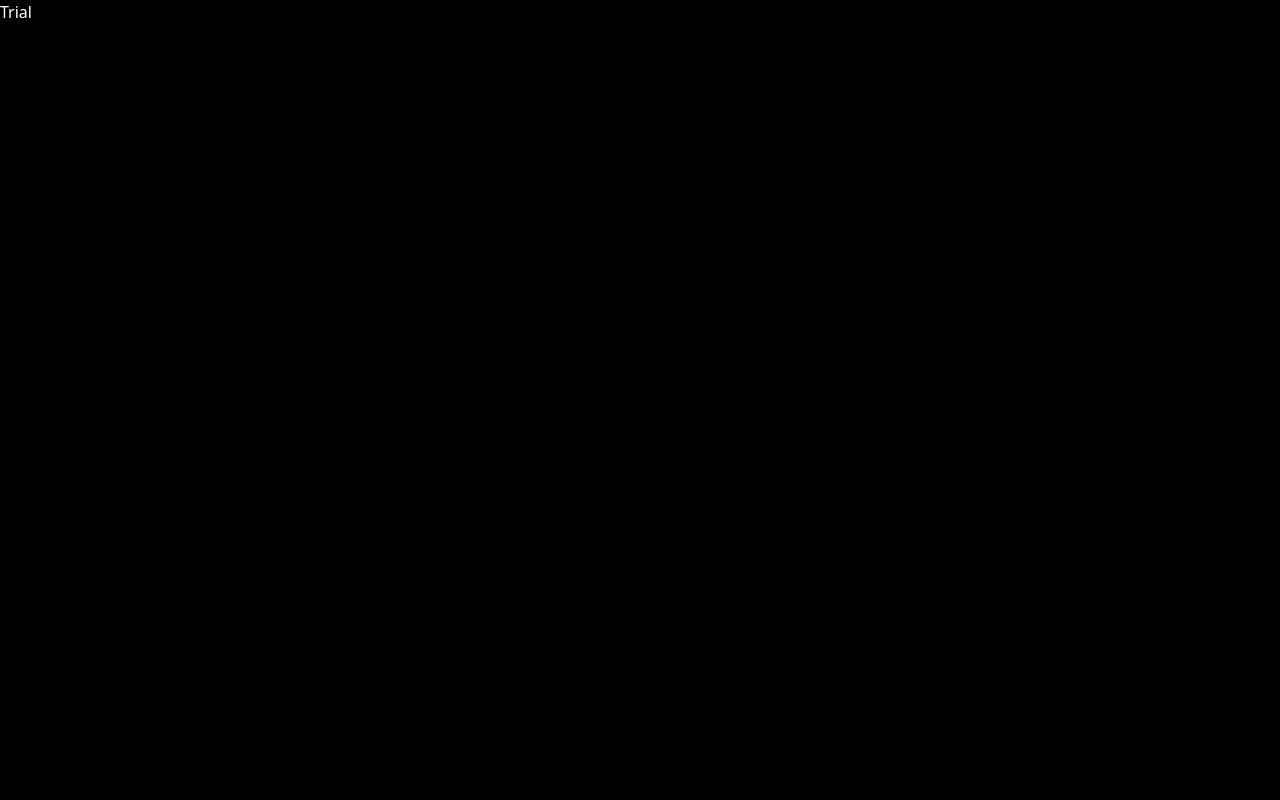
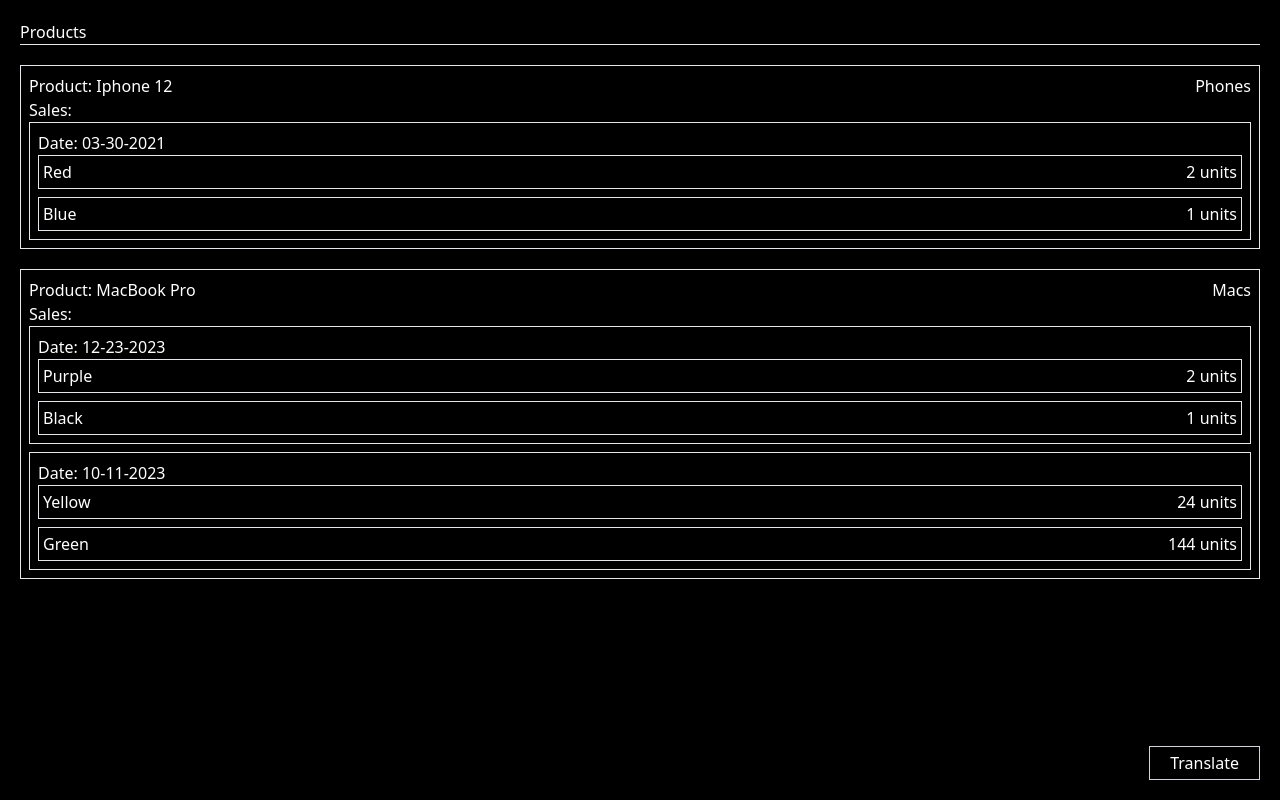
Before and after one commit to HenryMilac/Mixer, a React (Vite) app: page / in a window 1280 px wide. Built offline with nearby package versions, Linux system fonts and the light colour scheme.

Commit message:
react-i18next: done

```diff
--- a/src/App.tsx
+++ b/src/App.tsx
@@ -7,10 +7,10 @@ import Reacti18next from "./MixerFront/Issues/TranslatePage/react-i18next/Reacti
 export default function App() {
   return (
     <div>
-      {/* <Reacti18next/> */}
+      <Reacti18next/>
       {/* <FetchFromJSON/> */}
 
-      <Z/>
+      {/* <Z/> */}
     </div>
   )
 }
--- a/src/MixerFront/Issues/TranslatePage/react-i18next/App.tsx
+++ b/src/MixerFront/Issues/TranslatePage/react-i18next/App.tsx
@@ -1,11 +1,13 @@
 import i18next from 'i18next';
+import { useTranslation } from 'react-i18next';
 // Translate files JSON
 import global_en from './src/translations/en/global.json';
+import global_es from './src/translations/es/global.json';
+// Components
 import BtnTranslate from "./src/components/BtnTranslate";
-// Components
-import CardProduct from "./src/components/CardProduct";
-import global_es from './src/translations/es/global.json';
-import { useTranslation } from 'react-i18next';
+import CardProduct from './src/components/CardProduct';
+
+
 
 
 i18next.init({
@@ -28,21 +30,20 @@ i18next.init({
 export default function App() {
 
     const [t] = useTranslation('global');
-
-    const productsData = t("dataInformation", {returnObjects: true})
-
-
-
+    const productsData = t("dataProducts", {returnObjects: true})
+    // console.log(productsData)
     return (
-        <div className="p-5 relative pb-24 max-w-2xl mx-auto">
-            <div className="mb-7 border-b border-gray-300">
-                <p className="text-2xl font-bold">{t("titleApp")}:</p>
+        <div className='p-5'>
+            <div className='mb-5'>
+                <p>{t("titleApp")}</p>
+                <hr />
             </div>
 
-            <div className="flex flex-col gap-y-5">
-                {productsData.map( productData => (
-                    <CardProduct key={productData.id}
-                        productData={productData}
+            <div className='flex flex-col gap-y-5'>
+                {productsData.map(product => (
+                    <CardProduct
+                        key={product.id}
+                        product={product}
                     />
                 ))}
             </div>
--- a/src/MixerFront/Issues/TranslatePage/react-i18next/Reacti18next.tsx
+++ b/src/MixerFront/Issues/TranslatePage/react-i18next/Reacti18next.tsx
@@ -1,9 +1,6 @@
 import { I18nextProvider } from "react-i18next";
 import i18next from "i18next";
-
 import App from "./App";
-
-
 
 
 
@@ -14,3 +11,6 @@ export default function Reacti18next() {
         </I18nextProvider>
     )
 }
+
+
+// Remind! this wrap, it will be used in the root component (index.html), for example
--- /dev/null
+++ b/src/MixerFront/Issues/TranslatePage/react-i18next/src/components/CardColor.tsx
@@ -0,0 +1,13 @@
+export default function CardColor({colors}:any) {
+    // console.log(colors)
+    return (
+        <>
+            {colors.map((color:any) => (
+                <div key={color.color} className="flex justify-between border p-1">
+                    <p>{color.color}</p>
+                    <p>{color.units} {color.unitTitle}</p>
+                </div>
+            ))}
+        </>
+    )
+}
--- a/src/MixerFront/Issues/TranslatePage/react-i18next/src/components/CardProduct.tsx
+++ b/src/MixerFront/Issues/TranslatePage/react-i18next/src/components/CardProduct.tsx
@@ -1,25 +1,21 @@
-import { useTranslation } from "react-i18next";
 import CardSale from "./CardSale";
 
-export default function CardProduct() {
+export default function CardProduct({product}:any) {
+    // console.log(product.sales)
+    return (
+        <div className="border p-2">
+            <div className="flex justify-between">
+                <p>{product.titleProduct}: {product.nameProduct}</p>
+                <p>{product.categoryProduct}</p>
+            </div>
+            <div>
+                <p>{product.salesTitle}:</p>
 
-    const [t] = useTranslation('global');
-    const productsData = t("dataInformation", {returnObjects: true})
-
-
-
-    return (
-        <div className="border border-gray-300 p-3 rounded-lg">
-            <div className="flex justify-between items-center border-b border-gray-300">
-                <p className="text-xl font-bold">{productsData.nameProduct}</p>
-                <p>{productsData.categoryProduct}</p>
-            </div>
-            <p className="text-base font-bold mb-2">{productsData.salesTitle}</p>
-
-            <div className="flex flex-col gap-y-2">
-                {productsData.map( saleData =>
-                    <CardSale/>
-                )}
+                <div className="flex flex-col gap-y-2">
+                    <CardSale
+                        sales={product.sales}
+                    />
+                </div>
             </div>
         </div>
     )
--- a/src/MixerFront/Issues/TranslatePage/react-i18next/src/components/CardSale.tsx
+++ b/src/MixerFront/Issues/TranslatePage/react-i18next/src/components/CardSale.tsx
@@ -1,18 +1,21 @@
-export default function CardSale() {
+import CardColor from "./CardColor";
+
+export default function CardSale({sales}:any) {
     return (
-        <div className="border-b border-gray-300 px-3">
-            <div className="flex justify-between">
-                <p className="font-bold">Date:</p>
-                <p className="font-bold">Total: <span>S/. </span></p>
-            </div>
-            <div className="flex justify-between">
-                <p>Blue</p>
-                <p>18 units.</p>
-            </div>
-            <div className="flex justify-between">
-                <p>Blue</p>
-                <p>18 units.</p>
-            </div>
-        </div>
+        <>
+            {sales.map((sale:any) => (
+                <div key={sale.id} className="border p-2">
+                    <div>
+                        <p>{sale.dateTitle}: {sale.date}</p>
+                    </div>
+
+                    <div className="flex flex-col gap-y-2">
+                        <CardColor
+                            colors={sale.colorsUnits}
+                        />
+                    </div>
+                </div>
+            ))}
+        </>
     )
 }
--- a/src/MixerFront/Issues/TranslatePage/react-i18next/src/translations/en/global.json
+++ b/src/MixerFront/Issues/TranslatePage/react-i18next/src/translations/en/global.json
@@ -1,8 +1,9 @@
 {
     "titleApp": "Products",
-    "dataInformation": [
+    "dataProducts": [
         {
             "id": 1,
+            "titleProduct": "Product",
             "nameProduct": "Iphone 12",
             "categoryProduct": "Phones",
             "salesTitle": "Sales",
@@ -10,15 +11,16 @@
                 {
                     "id": "P1",
                     "dateTitle": "Date",
-                    "date": "2021-01-01",
-                    "total": "13200",
-                    "colors&units": [
+                    "date": "03-30-2021",
+                    "colorsUnits": [
                         {
                             "color": "Red",
+                            "unitTitle": "units",
                             "units": "2"
                         },
                         {
                             "color": "Blue",
+                            "unitTitle": "units",
                             "units": "1"
                         }
                     ]
@@ -28,22 +30,41 @@
         {
             "id": 2,
             "nameProduct": "MacBook Pro",
+            "titleProduct": "Product",
             "categoryProduct": "Macs",
             "salesTitle": "Sales",
             "sales": [
                 {
                     "id": "P2",
                     "dateTitle": "Date",
-                    "date": "2021-01-01",
-                    "total": "13200",
-                    "colors&units": [
+                    "date": "12-23-2023",
+                    "colorsUnits": [
                         {
-                            "color": "Red",
+                            "color": "Purple",
+                            "unitTitle": "units",
                             "units": "2"
                         },
                         {
-                            "color": "Blue",
+                            "color": "Black",
+                            "unitTitle": "units",
                             "units": "1"
+                        }
+                    ]
+                },
+                {
+                    "id": "P3",
+                    "dateTitle": "Date",
+                    "date": "10-11-2023",
+                    "colorsUnits": [
+                        {
+                            "color": "Yellow",
+                            "unitTitle": "units",
+                            "units": "24"
+                        },
+                        {
+                            "color": "Green",
+                            "unitTitle": "units",
+                            "units": "144"
                         }
                     ]
                 }
--- a/src/MixerFront/Issues/TranslatePage/react-i18next/src/translations/es/global.json
+++ b/src/MixerFront/Issues/TranslatePage/react-i18next/src/translations/es/global.json
@@ -1,8 +1,9 @@
 {
     "titleApp": "Productos",
-    "dataInformation": [
+    "dataProducts": [
         {
             "id": 1,
+            "titleProduct": "Producto",
             "nameProduct": "Iphone 12",
             "categoryProduct": "Teléfonos",
             "salesTitle": "Ventas",
@@ -10,15 +11,16 @@
                 {
                     "id": "P1",
                     "dateTitle": "Fecha",
-                    "date": "2021-01-01",
-                    "total": "13200",
-                    "colors&units": [
+                    "date": "2021-03-30",
+                    "colorsUnits": [
                         {
                             "color": "Rojo",
+                            "unitTitle": "unidades",
                             "units": "2"
                         },
                         {
                             "color": "Azul",
+                            "unitTitle": "unidades",
                             "units": "1"
                         }
                     ]
@@ -27,23 +29,42 @@
         },
         {
             "id": 2,
-            "nameProduct": "Macbook Pro",
-            "categoryProduct": "Macs",
+            "titleProduct": "Producto",
+            "nameProduct": "MacBook Pro",
+            "categoryProduct": "Laptops",
             "salesTitle": "Ventas",
             "sales": [
                 {
                     "id": "P2",
                     "dateTitle": "Fecha",
-                    "date": "2021-01-01",
-                    "total": "13200",
-                    "colors&units": [
+                    "date": "2023-12-23",
+                    "colorsUnits": [
                         {
-                            "color": "Rojo",
+                            "color": "Morado",
+                            "unitTitle": "unidades",
                             "units": "2"
                         },
                         {
-                            "color": "Azul",
+                            "color": "Negro",
+                            "unitTitle": "unidades",
                             "units": "1"
+                        }
+                    ]
+                },
+                {
+                    "id": "P3",
+                    "dateTitle": "Fecha",
+                    "date": "2023-10-11",
+                    "colorsUnits": [
+                        {
+                            "color": "Amarillo",
+                            "unitTitle": "unidades",
+                            "units": "24"
+                        },
+                        {
+                            "color": "Verde",
+                            "unitTitle": "unidades",
+                            "units": "144"
                         }
                     ]
                 }
```
